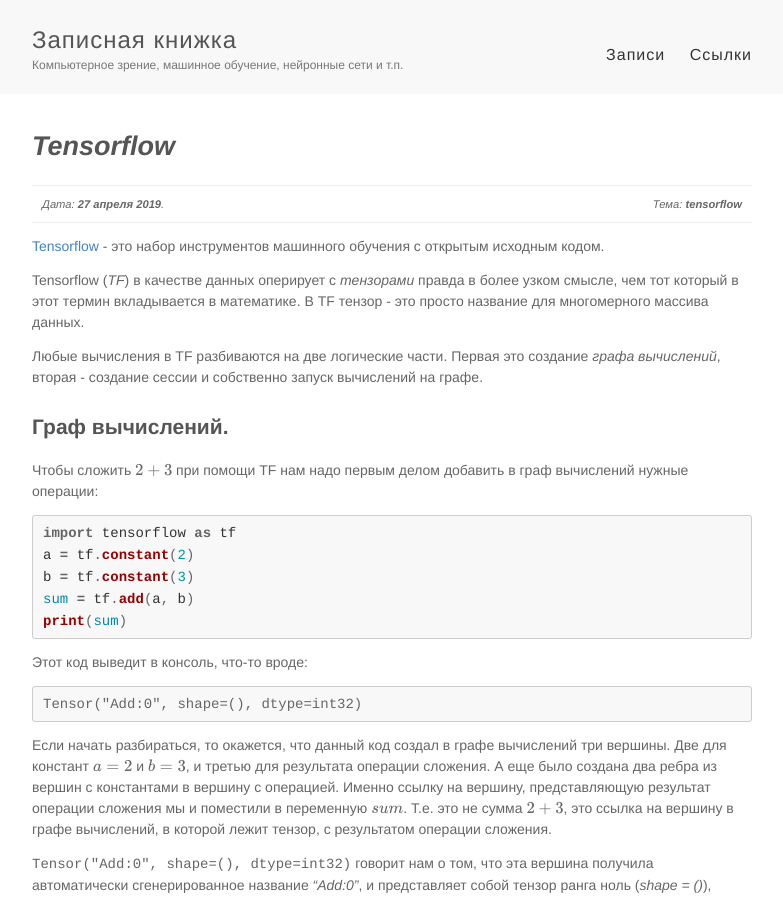
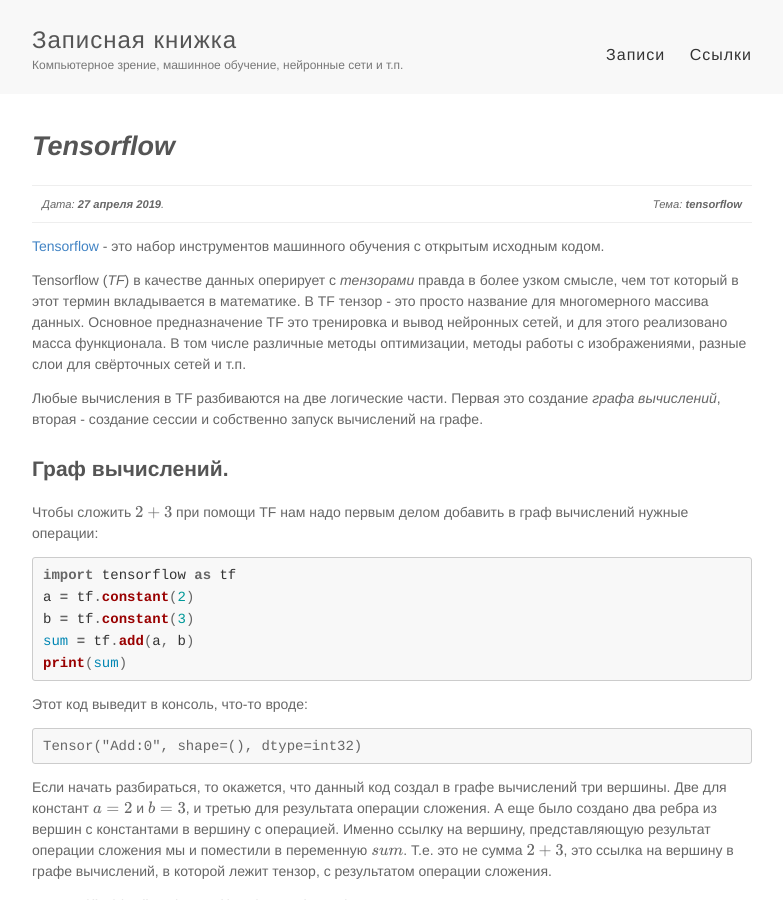
Before and after one commit to vbystricky/vbystricky.github.io, a Jekyll site: the page built from _posts/2019-04-27-tensorflow.md, in a window 1280 px wide and 900 px high. Shown: the whole window, without its empty margins (248-1031 px from the left). Built offline with Jekyll 4.4.1, drawn with Linux system fonts in a browser that asks for light colours; formulas are drawn with MathJax 3.

Commit message:
Update the article about tensorflow

````diff
--- a/_posts/2019-04-27-tensorflow.md
+++ b/_posts/2019-04-27-tensorflow.md
@@ -12,7 +12,8 @@
 <!--more-->
 
 Tensorflow (*TF*) в качестве данных оперирует с *тензорами* правда в более узком смысле, чем тот который в этот термин вкладывается в математике. В TF
-тензор - это просто название для многомерного массива данных.
+тензор - это просто название для многомерного массива данных. Основное предназначение TF это тренировка и вывод нейронных сетей, и для этого
+реализовано масса функционала. В том числе различные методы оптимизации, методы работы с изображениями, разные слои для свёрточных сетей и т.п.
 
 Любые вычисления в TF разбиваются на две логические части. Первая это создание *графа вычислений*, вторая - создание сессии и собственно запуск
 вычислений на графе.
@@ -36,7 +37,7 @@
 ```
 
 Если начать разбираться, то окажется, что данный код создал в графе вычислений три вершины. Две для констант $a = 2$ и $b = 3$, и третью для
-результата операции сложения. А еще было создана два ребра из вершин с константами в вершину с операцией. Именно ссылку на вершину, представляющую
+результата операции сложения. А еще было создано два ребра из вершин с константами в вершину с операцией. Именно ссылку на вершину, представляющую
 результат операции сложения мы и поместили в переменную $sum$. Т.е. это не сумма $2 + 3$, это ссылка на вершину в графе вычислений, в которой лежит
 тензор, с результатом операции сложения.
 
````
